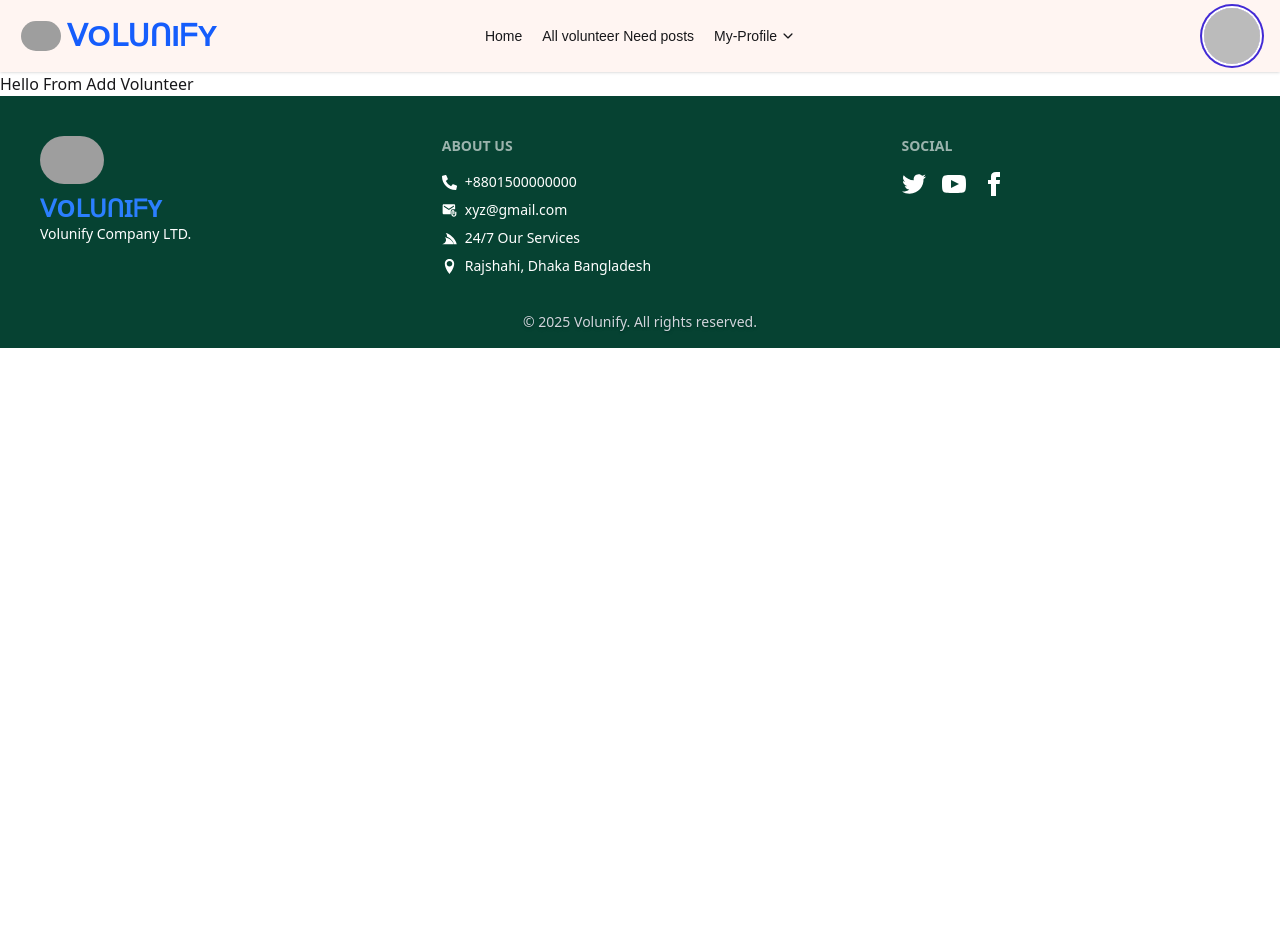
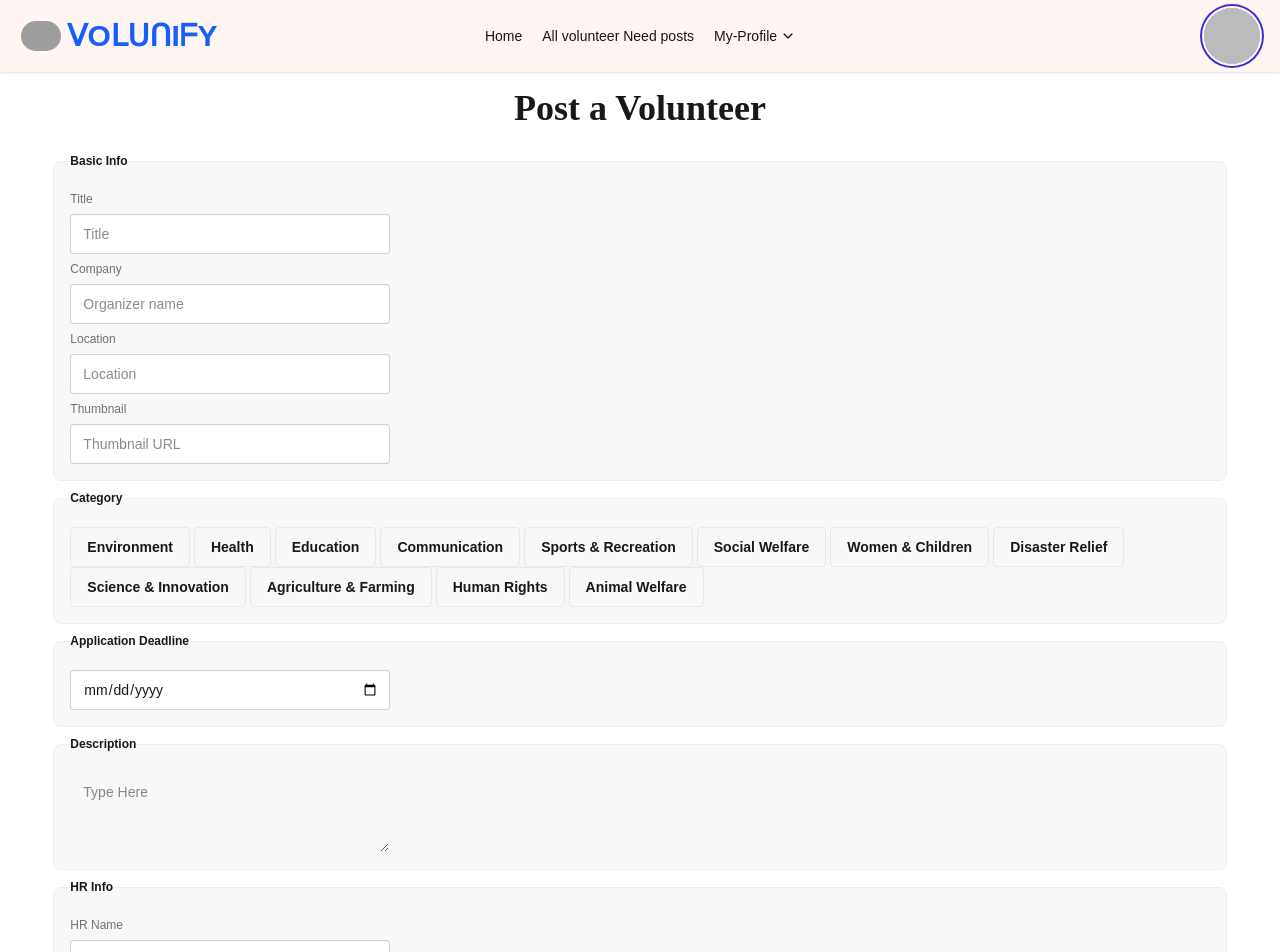
Before and after one commit to tanvir-hasan-code/Volunteer-Management-Client, a React (Vite) app: page /addVolunteerPost in a window 1280 px wide. Shown: the top 952 px of the page. Before the commit the page ends 800 px from the top, so only its background shows below. Built offline with nearby package versions, Linux system fonts and the light colour scheme; no server answers; sample sign-in values are in the browser's storage; grey boxes are pictures that could not be loaded.

Commit message:
Add Volunteer Page create

```diff
--- a/index.html
+++ b/index.html
@@ -4,7 +4,7 @@
     <meta charset="UTF-8" />
     <link rel="icon" type="image/svg+xml" href="https://i.ibb.co.com/DDnLCLmv/Screenshot-2.png" />
     <meta name="viewport" content="width=device-width, initial-scale=1.0" />
-    <title>Vite + React</title>
+    <title>Loading...</title>
   </head>
   <body>
     <div id="root"></div>
--- a/src/Components/RoutePage/AddVolunteerPost/AddVolunteerPost.jsx
+++ b/src/Components/RoutePage/AddVolunteerPost/AddVolunteerPost.jsx
@@ -1,13 +1,208 @@
-import React from 'react';
-import { useTitle } from '../../../Hooks/useTitle';
+import React from "react";
+import Swal from "sweetalert2";
+import { useTitle } from "../../../Hooks/useTitle";
+import useAuth from "../../../Hooks/Auth/useAuth";
 
 const AddVolunteerPost = () => {
-	useTitle('Add-Post')
-	return (
-		<div>
-			<h1>Hello From Add Volunteer</h1>
-		</div>
-	);
+	useTitle('Post-Volunteer')
+	const { user } = useAuth();
+  const handleAddVolunteerPost = (e) => {
+    e.preventDefault();
+
+    const form = e.target;
+    const formData = new FormData(form);
+    const data = Object.fromEntries(formData.entries());
+    console.log(data, user);
+  };
+
+  return (
+    <div className="w-11/12 mx-auto mb-10 root-font">
+      <h1 className="font-bold text-4xl text-center my-4 playfair-font">
+        Post a Volunteer
+      </h1>
+      <form onSubmit={handleAddVolunteerPost}>
+        <fieldset className="fieldset bg-base-200 border-base-300 rounded-box w-full border p-4">
+          <legend className="fieldset-legend">Basic Info</legend>
+
+          <label className="label">Title</label>
+          <input
+            type="text"
+            name="title"
+            className="input"
+            placeholder="Title"
+          />
+
+          <label className="label">Company</label>
+          <input
+            type="text"
+            name="Organizer"
+            className="input"
+            placeholder="Organizer name"
+          />
+
+          <label className="label">Location</label>
+          <input
+            type="text"
+            name="location"
+            className="input"
+            placeholder="Location"
+          />
+
+          <label className="label">Thumbnail</label>
+          <input
+            type="url"
+            name="thumbnail"
+            className="input"
+            placeholder="Thumbnail URL"
+          />
+        </fieldset>
+
+        {/* Type*/}
+        <fieldset className="fieldset bg-base-200 border-base-300  rounded-box w-full border p-4">
+          <legend className="fieldset-legend">Category</legend>
+          <div className="filter">
+            <input
+              className="btn filter-reset"
+              type="radio"
+              name="type"
+              aria-label="All"
+            />
+            <input
+              className="btn"
+              type="radio"
+              name="type"
+              value="Environment"
+              aria-label="Environment"
+            />
+            <input
+              className="btn"
+              type="radio"
+              name="type"
+              value="Health"
+              aria-label="Health"
+            />
+            <input
+              className="btn"
+              type="radio"
+              name="type"
+              value="Education"
+              aria-label="Education"
+            />
+            <input
+              className="btn"
+              type="radio"
+              name="type"
+              value="Communication"
+              aria-label="Communication"
+            />
+            {/* start  */}
+            <input
+              className="btn"
+              type="radio"
+              name="type"
+              value="Sports & Recreation"
+              aria-label="Sports & Recreation"
+            />
+            <input
+              className="btn"
+              type="radio"
+              name="type"
+              value="Social Welfare"
+              aria-label="Social Welfare"
+            />
+            <input
+              className="btn"
+              type="radio"
+              name="type"
+              value="Women & Children"
+              aria-label="Women & Children"
+            />
+            <input
+              className="btn"
+              type="radio"
+              name="type"
+              value="Disaster Relief"
+              aria-label="Disaster Relief"
+            />
+            <input
+              className="btn"
+              type="radio"
+              name="type"
+              value="Science & Innovation"
+              aria-label="Science & Innovation"
+            />
+            <input
+              className="btn"
+              type="radio"
+              name="type"
+              value="Agriculture & Farming"
+              aria-label="Agriculture & Farming"
+            />
+            <input
+              className="btn"
+              type="radio"
+              name="type"
+              value="Human Rights"
+              aria-label="Human Rights"
+            />
+            <input
+              className="btn"
+              type="radio"
+              name="type"
+              value="Animal Welfare"
+              aria-label="Animal Welfare"
+            />
+          </div>
+        </fieldset>
+        {/*  Deadline */}
+        <fieldset className="fieldset bg-base-200 border-base-300 rounded-box w-full border p-4">
+          <legend className="fieldset-legend">Application Deadline</legend>
+
+          <input type="date" name="applicationDeadline" className="input" />
+        </fieldset>
+
+        {/* Description */}
+        <fieldset className="fieldset bg-base-200 border-base-300 rounded-box w-full border p-4">
+          <legend className="fieldset-legend">Description</legend>
+
+          <textarea
+            className="textarea textarea-ghost"
+            name="description"
+            placeholder="Type Here"
+          ></textarea>
+        </fieldset>
+
+        {/* HR Info */}
+        <fieldset className="fieldset bg-base-200 border-base-300 rounded-box w-full border p-4">
+          <legend className="fieldset-legend">HR Info</legend>
+
+          <label className="label">HR Name</label>
+          <input
+            type="text"
+            name="hr_name"
+            className="input"
+            defaultValue={user.displayName}
+            placeholder="HR Name"
+          />
+
+          <label className="label">HR Email</label>
+          <input
+            type="text"
+            name="hr_email"
+            className="input"
+            defaultValue={user.email}
+            placeholder="HR Email"
+          />
+        </fieldset>
+
+        <input
+          type="submit"
+          className="btn btn-outline btn-primary hover:shadow-2xl hover:shadow-gray-500 w-xs rounded-tr-full rounded-bl-full flex mx-auto mt-4"
+          value="Create Post"
+        />
+      </form>
+    </div>
+  );
 };
 
 export default AddVolunteerPost;
```
